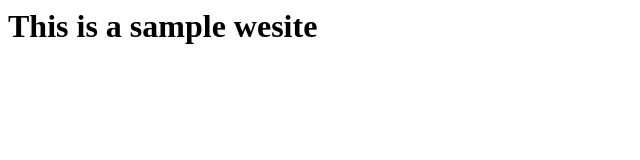
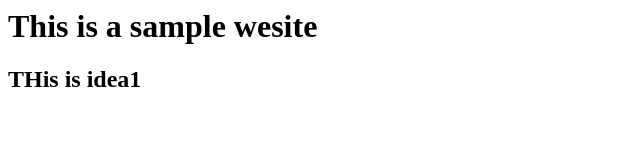
Before and after one commit to mohanraz81/webtest2509, a plain HTML site: page index.html in a window 1280 px wide. Shown: the whole page, without its empty margins (0-640 px from the left). Drawn offline with Linux system fonts and the light colour scheme.

Commit message:
updated idea1

```diff
--- a/index.html
+++ b/index.html
@@ -1 +1,2 @@
 <h1> This is a sample wesite</h1>
+<h2>THis is idea1</h2>
```
